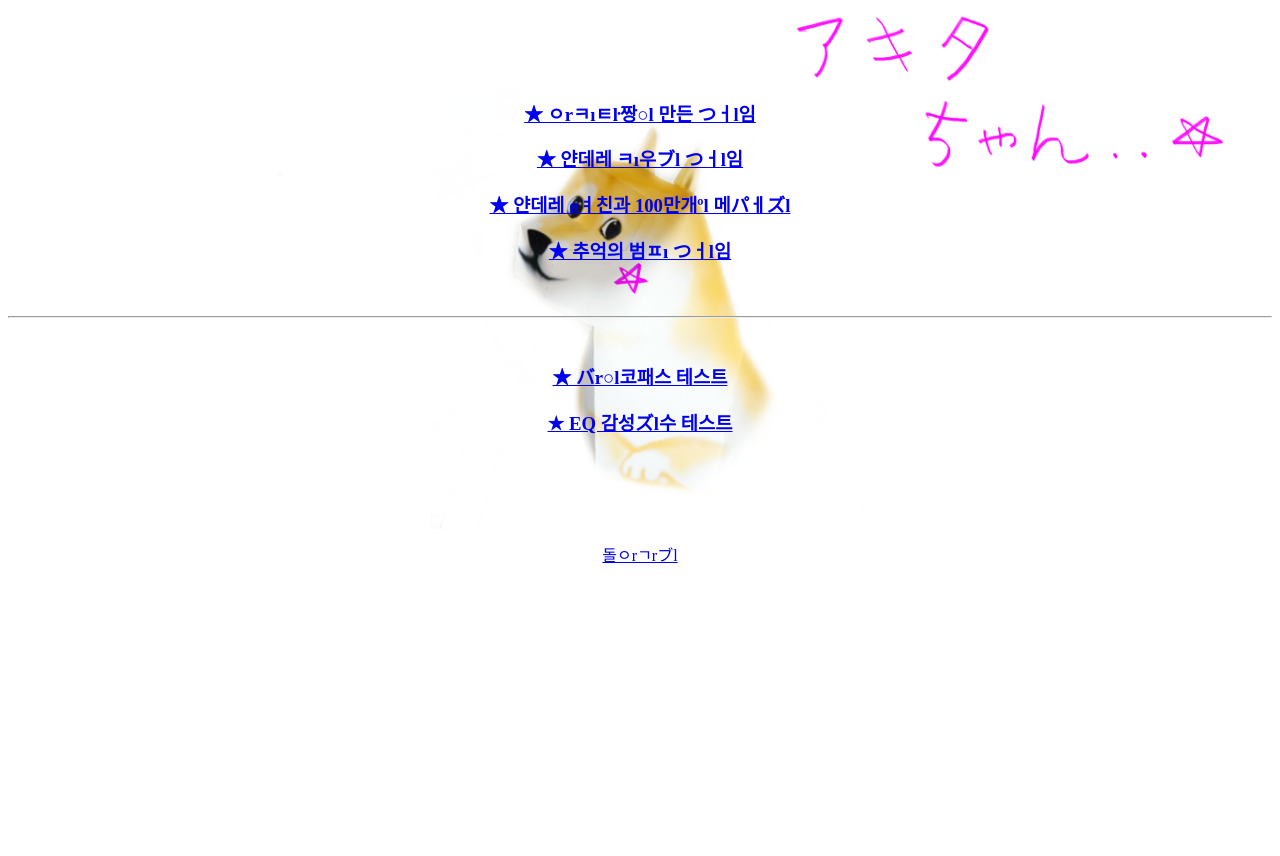
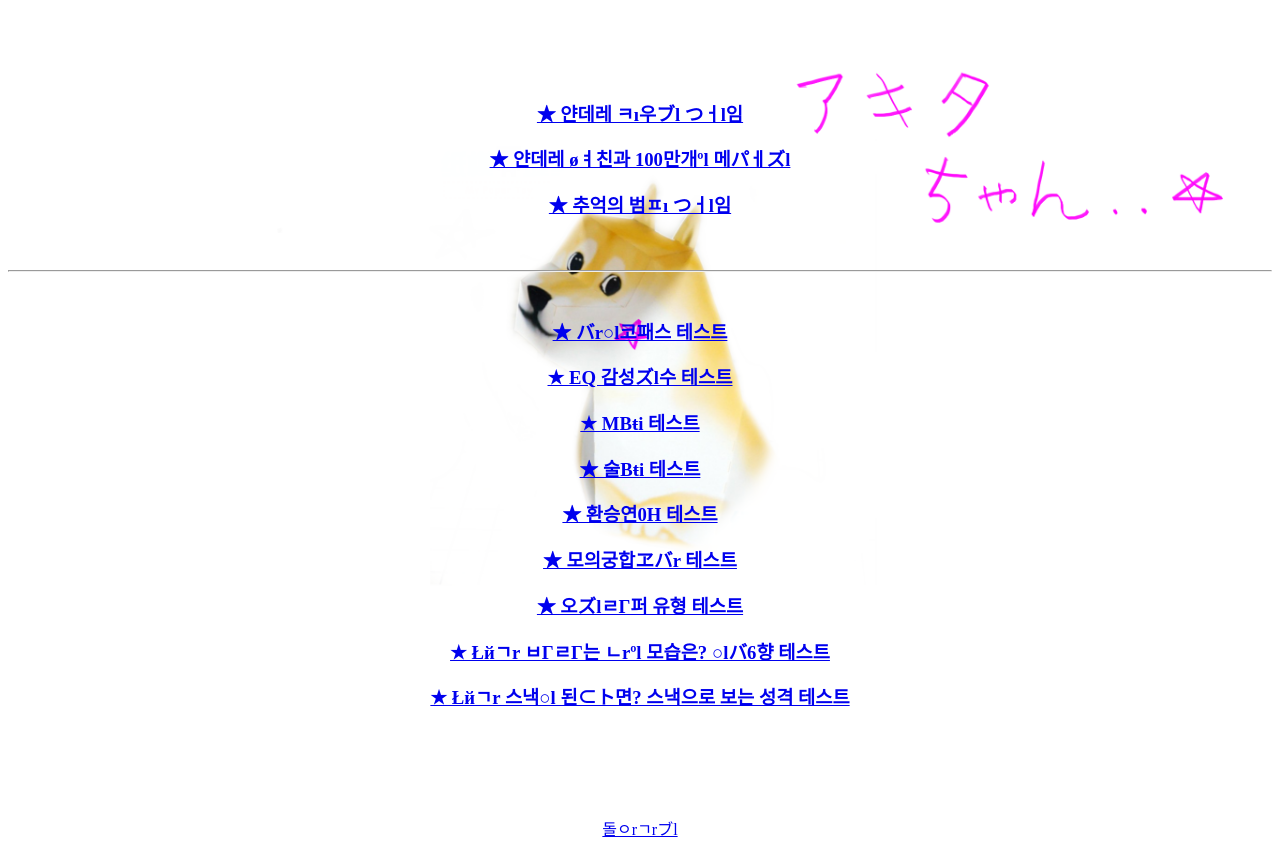
Before and after one commit to akitazzang/akitazzang.github.io, a plain HTML site: page akita-game.html in a window 1280 px wide. Before the commit the page ends 800 px from the top, so only its background shows below. Drawn offline with Linux system fonts and the light colour scheme.

Commit message:
Add files via upload

```diff
--- a/akita-game.html
+++ b/akita-game.html
@@ -48,7 +48,7 @@ text-align: center; /* body밖 글자 중앙 */
 <br><br><br><br>
 
 
-<p><a href="https://df.nexon.com/df/pg/bitbit8bit_live" target="_blank"><h3>★ ㅇrㅋıㅌŀ짱○l 만든 つㅓl임</h3></a></p>
+<!--<p><a href="https://df.nexon.com/df/pg/bitbit8bit_live" target="_blank"><h3>★ ㅇrㅋıㅌŀ짱○l 만든 つㅓl임</h3></a></p>-->
 
 
 
@@ -69,6 +69,44 @@ text-align: center; /* body밖 글자 중앙 */
 
 <p><a href="http://biojoy.com" target="_blank"><h3>★ EQ 감성ズl수 테스트</h3></p>
 
+<p><a href="https://www.16personalities.com/ko/무료-성격-유형-검사" target="_blank"><h3>★ MBŧi 테스트</h3></p>
+
+<p><a href="https://poomang.com/ggbti?from_detail=True" target="_blank"><h3>★ 술Bŧi 테스트</h3><p>
+
+<p><a href="https://www.banggooso.com/gl/48/" target="_blank"><h3>★ 환승연0H 테스트</h3><p>
+
+<p><a href="https://poomang.com/lovemaster4?from_detail=True" target="_blank"><h3>★ 모의궁합ヱバr 테스트</h3><p>
+
+<p><a href="https://campaign.vake.io/index.php/test01/" target="_blank"><h3>★ 오ズlㄹΓ퍼 유형 테스트</h3><p>
+
+<p><a href="https://poomang.com/thelittlemangd8?from_detail=True" target="_blank"><h3>★ Łйㄱr ㅂΓㄹΓ는 ㄴrºl 모습은? ○lバ6향 테스트</h3><p>
+
+<p><a href="https://spti.snackpot.kr/?r=l&lang=ko" target="_blank"><h3>★ Łйㄱr 스낵○l 된⊂ト면? 스낵으로 보는 성격 테스트</h3><p>
+
+<!--<p><a href="" target="_blank"><h3>★ </h3><p>
+
+<p><a href="" target="_blank"><h3>★ </h3><p>
+
+<p><a href="" target="_blank"><h3>★ </h3><p>
+
+<p><a href="" target="_blank"><h3>★ </h3><p>
+
+<p><a href="" target="_blank"><h3>★ </h3><p>
+
+<p><a href="" target="_blank"><h3>★ </h3><p>
+
+<p><a href="" target="_blank"><h3>★ </h3><p>
+
+<p><a href="" target="_blank"><h3>★ </h3><p>
+
+<p><a href="" target="_blank"><h3>★ </h3><p>-->
+
+
+
+
+
+
+
 <br>
 <br>
 <br>
```
